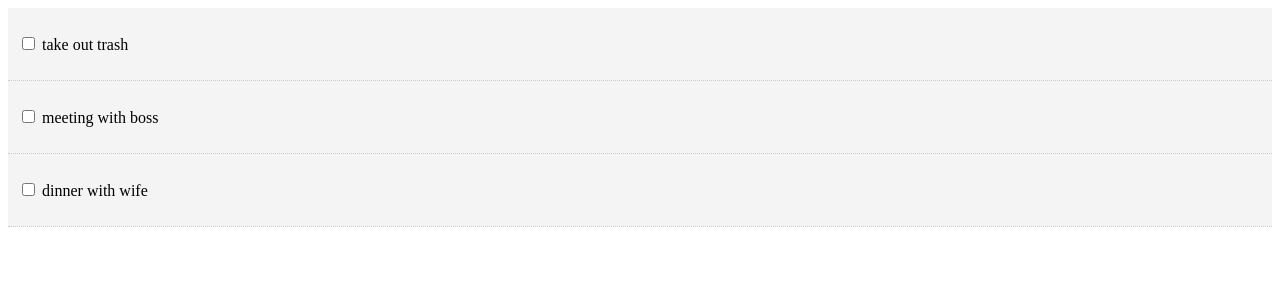
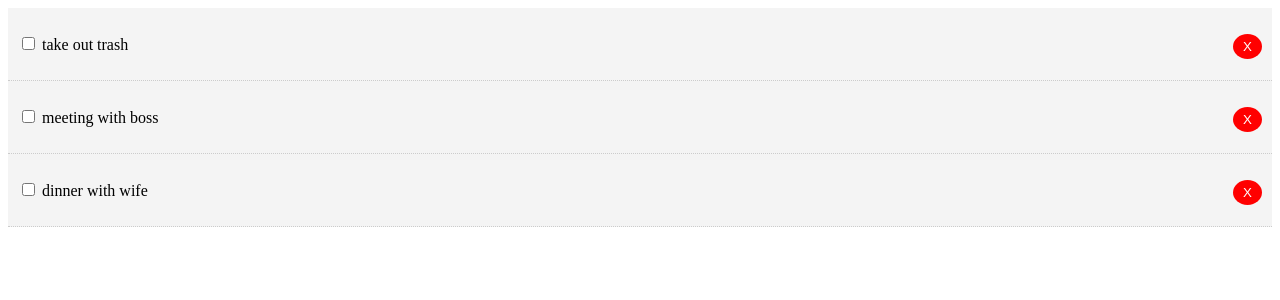
Before and after one commit to uniyal10/List-Maker, a React (Create React App) app: page / in a window 1280 px wide. Shown: the top 300 px of the page. Built offline with nearby package versions, Linux system fonts and the light colour scheme.

Commit message:
add delTodo function to delete the list

```diff
--- a/src/App.js
+++ b/src/App.js
@@ -29,10 +29,13 @@
       return todo;
     })})
   }
+  delTodo = (id) =>{
+   this.setState({todos:[...this.state.todos.filter(todo=>todo.id!==id)]});
+  }
   render(){
     return(
      <div className="App">
-      <Todos todos={this.state.todos} markComplete={this.markComplete}/>
+      <Todos todos={this.state.todos} markComplete={this.markComplete} delTodo={this.delTodo}/>
      </div>
     );
   }
--- a/src/components/TodoItem.js
+++ b/src/components/TodoItem.js
@@ -18,7 +18,10 @@
 
         <p>
             <input type="checkbox" onChange={this.props.markComplete.bind(this, id)}/>{' '}
-            {title}</p>
+            {title}
+            <button style={btnStyle} onClick={this.props.delTodo.bind(this,id)}>X</button>
+        </p>
+
       </div>
     )
   }
@@ -27,6 +30,15 @@
 TodoItem.propTypes={
     todo:PropTypes.object.isRequired
 }
+const btnStyle={
+    background:'#ff0000',
+    color:'#fff',
+    border:'none',
+    padding:'5px 10px',
+    borderRadius:'50%',
+    cursor:'pointer',
+    float:'right'
+}
 
 
 export default TodoItem;
--- a/src/components/Todos.js
+++ b/src/components/Todos.js
@@ -5,7 +5,7 @@
 class Todos extends Component {
   render(){
     return this.props.todos.map((todo)=>(
-      <TodoItem key={todo.id} todo={todo} markComplete={this.props.markComplete}/>
+      <TodoItem key={todo.id} todo={todo} markComplete={this.props.markComplete} delTodo={this.props.delTodo}/>
     ));
   }
 }
```
